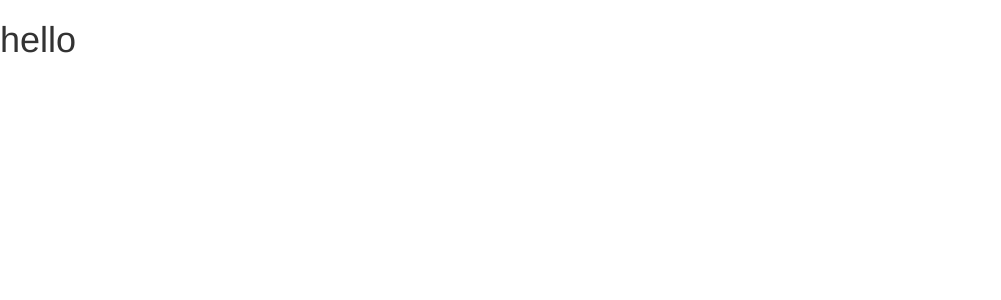
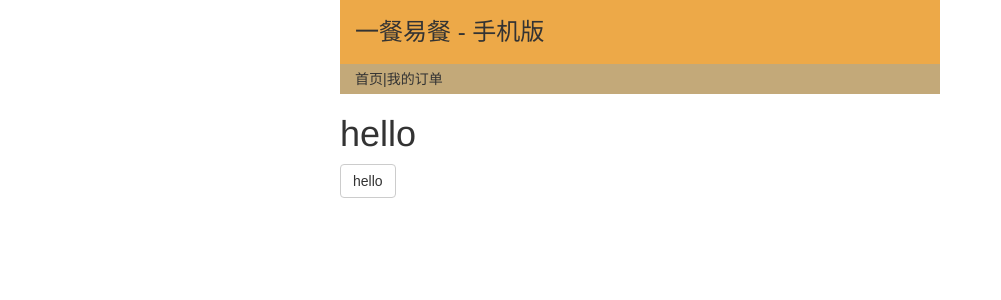
Before and after one commit to cjr543/mycyc, a PHP site: page / in a window 1280 px wide. Before the commit the part shown is almost empty. Shown: the top 300 px of the page, without its empty margins (0-1001 px from the left). Run offline with PHP 8.4, Linux system fonts and the light colour scheme; some libraries are stand-ins or nearby versions.

Commit message:
only a header, roughly no php written

```diff
--- a/index.php
+++ b/index.php
@@ -3,24 +3,47 @@
 <head>
 	<meta charset="utf-8">
 	<meta http-equiv="content-type" content="text/html">
-	<!-- for compatibility of IE -->
 	<meta http-equiv="X-UA-Compatible" content="IE=edge">
-	<!-- for mobile devices, no zooming -->
 	<meta name="viewport" content="width=device-width, initial-scale=1.0, maximum-scale=1.0, user-scalable=no">
-	<!-- Bootstrap -->
-    <link href="css/bootstrap.min.css" rel="stylesheet" media="screen">
+    <link href="css/bootstrap.min.css" rel="stylesheet">
 
 	<!-- HTML5 shim and Respond.js IE8 support of HTML5 elements and media queries -->
     <!--[if lt IE 9]>
       <script src="js/html5shiv.js"></script>
       <script src="js/respond.min.js"></script>
     <![endif]-->
+
+	<style>
+		body{
+			font-family: "微软雅黑", sans-serif;
+		}
+		.container{
+			max-width: 600px;
+			padding-left: 0;
+			padding-right: 0;
+		}
+		#title{
+			background-color:#EDA948;
+			padding: 15px 15px;
+			font-size: 24px;
+		}
+		#navi{
+			background-color:#C3A979;
+			padding: 5px 15px;
+		}
+	</style>
 </head>
 <body>
-	<h1>hello</h1>
-    <!-- jQuery (necessary for Bootstrap's JavaScript plugins) -->
-    <script src="js/jquery.js"></script>
-    <!-- Include all compiled plugins (below), or include individual files as needed -->
+	<div class="container">
+		<div id="header">
+			<div id="title">一餐易餐 - 手机版</div>
+			<div id="navi">首页|我的订单</div>
+		</div>
+		<h1>hello</h1>
+		<button type="button" class="btn btn-default">hello</button>
+	</div>
+
+    <script src="js/jquery-1.10.2.min.js"></script>
     <script src="js/bootstrap.min.js"></script>
 </body>
 </html>
```
